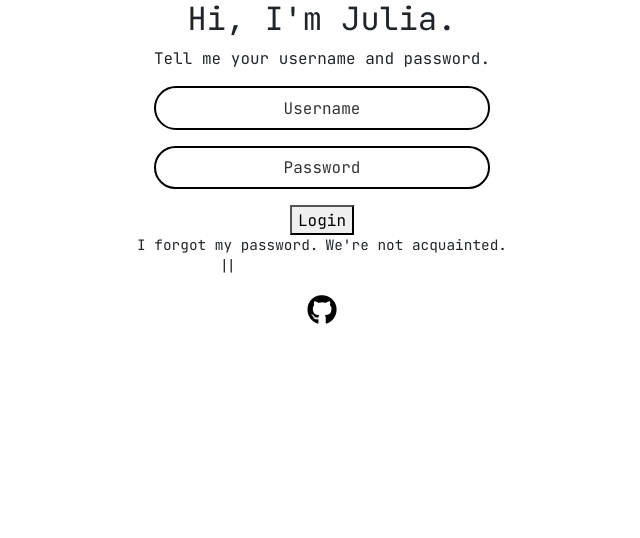
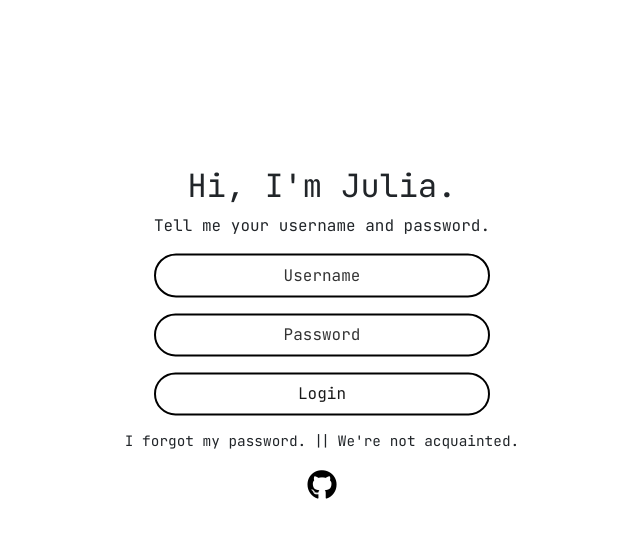
Before and after one commit to arcturus5340/julia, a Django app: template templates/index.html in a window 1280 px wide. Shown: the top 538 px of the page, without its empty margins (318-958 px from the left). Run offline with Django 3.2, Linux system fonts and the light colour scheme; the template is opened without the code that fills it, so the values that code supplies are empty; some libraries are stand-ins or nearby versions.

Commit message:
Fix bug with unloaded CSS-file

```diff
--- a/templates/index.html
+++ b/templates/index.html
@@ -14,19 +14,21 @@
         <div class="row">
             <div class="align-content-center col-12">
                 <form class="box" name="main-form" id="main-form">
+                    <div class="login-form">
                         <h2>Hi, I'm Julia.</h2>
                         <div class="login-info">Tell me your username and password.</div>
+                        <label for="username"></label>
                         <input type="text" name="Username" id="username" placeholder="Username">
-                    <input type="password" name="Password" id="password" placeholder="Password">
-                    <button class="login-button" type="button" name="Login" value="Login" href="#">Login</button>
-
+                        <label for="password"></label>
+                        <input type="password" name="Password" id="password" placeholder="Password" autocomplete="on">
+                        <button class="major-button" type="button" name="Login" value="Login">Login</button>
                         <div class="unusual-actions">
-                        <div class="forgot-password"><span id="forgot-password">I forgot my password.</span></div>
+                            <div class="reset-password"><span id="reset-password">I forgot my password.</span></div>
                             <div class="unusual-actions-sep">||</div>
                             <div class="registration"><span id="registration">We're not acquainted.</span></div>
                         </div>
-
                         <a href="https://github.com/arcturus5340/julia" class="social-circle icoGitHub" title="GitHub"><i class="fab fa-github"></i></a>
+                    </div>
                 </form>
             </div>
         </div>
```
Lines whose indentation alone changed are shown as unchanged.
